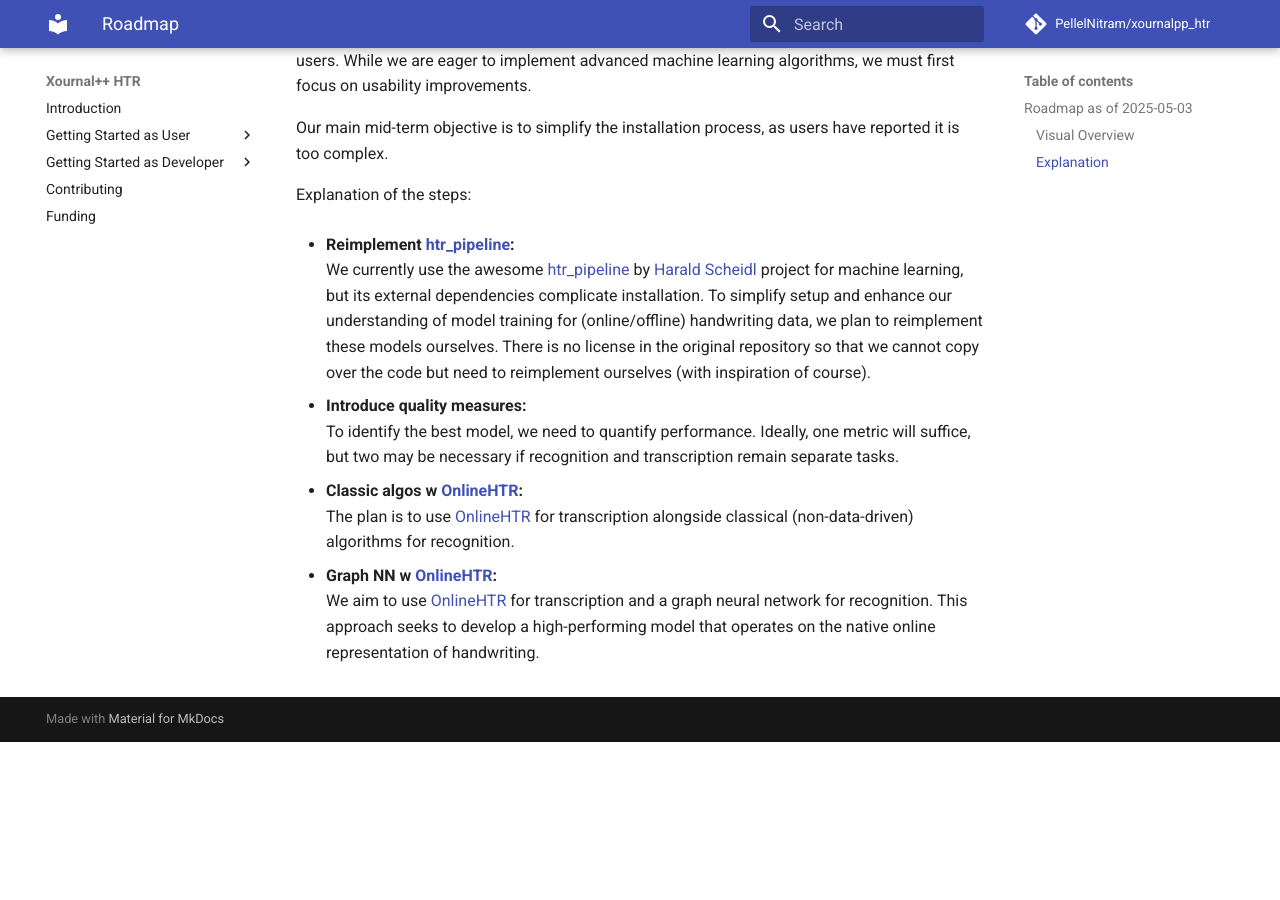
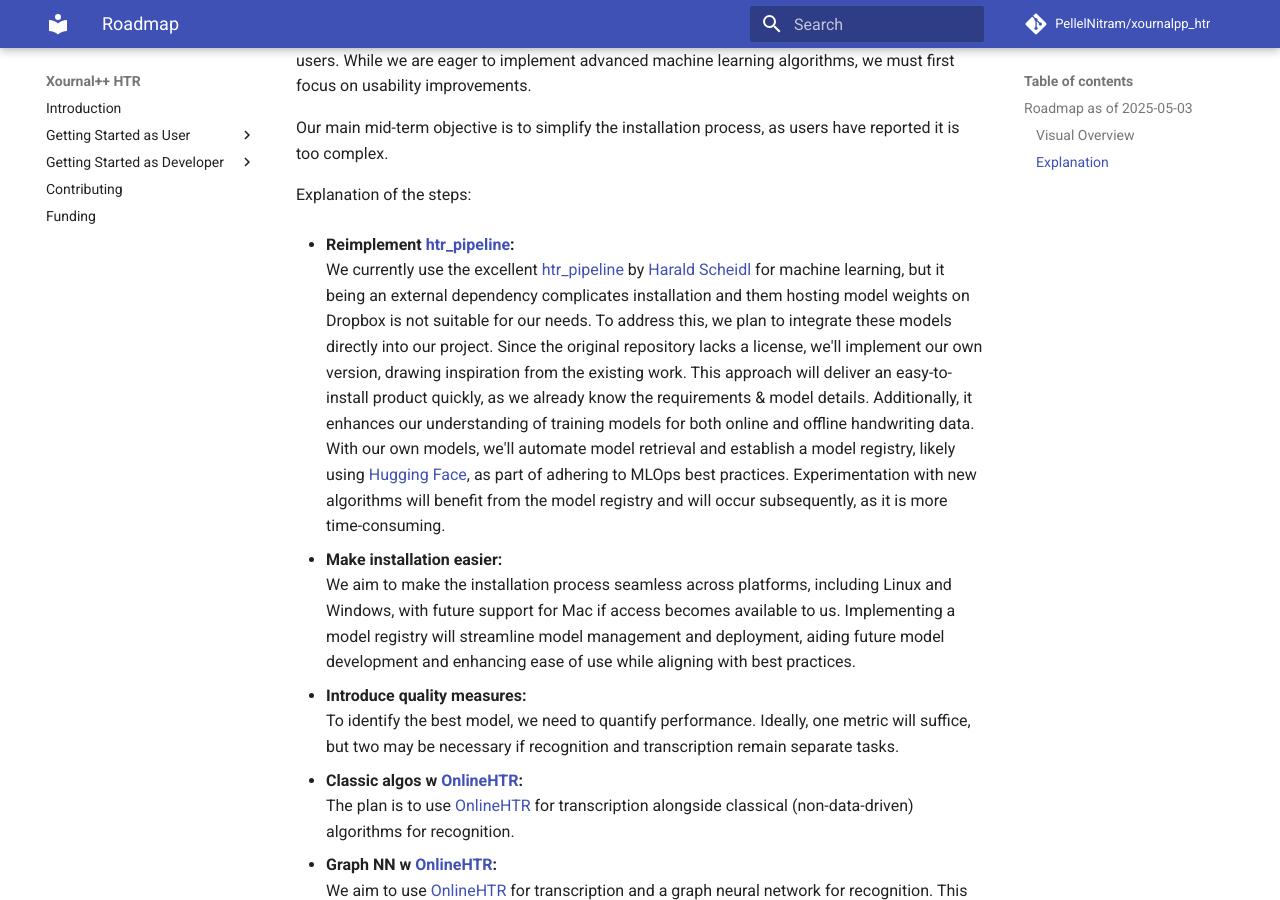
Before and after one commit to PellelNitram/xournalpp_htr, an MkDocs documentation site: the page built from docs/roadmap.md, in a window 1280 px wide and 900 px high, scrolled down 764 px. Built offline with MkDocs 1.6.1 and Material for MkDocs 9.7.7, drawn with Linux system fonts in a browser that asks for light colours; comment, search, counter and statistics services are not loaded; before the commit the page ends 1506 px from its top, so only the background shows below that.

Commit message:
Work on roadmap documentation page.

```diff
--- a/docs/roadmap.md
+++ b/docs/roadmap.md
@@ -62,7 +62,10 @@
 Explanation of the steps:
 
 - **Reimplement [htr_pipeline](https://github.com/githubharald/HTRPipeline):**
-  We currently use the awesome [htr_pipeline](https://github.com/githubharald/HTRPipeline) by [Harald Scheidl](https://github.com/githubharald) project for machine learning, but its external dependencies complicate installation. To simplify setup and enhance our understanding of model training for (online/offline) handwriting data, we plan to reimplement these models ourselves. There is no license in the original repository so that we cannot copy over the code but need to reimplement ourselves (with inspiration of course).
+  We currently use the excellent [htr_pipeline](https://github.com/githubharald/HTRPipeline) by [Harald Scheidl](https://github.com/githubharald) for machine learning, but it being an external dependency complicates installation and them hosting model weights on Dropbox is not suitable for our needs. To address this, we plan to integrate these models directly into our project. Since the original repository lacks a license, we'll implement our own version, drawing inspiration from the existing work. This approach will deliver an easy-to-install product quickly, as we already know the requirements & model details. Additionally, it enhances our understanding of training models for both online and offline handwriting data. With our own models, we'll automate model retrieval and establish a model registry, likely using [Hugging Face](https://huggingface.co/), as part of adhering to MLOps best practices. Experimentation with new algorithms will benefit from the model registry and will occur subsequently, as it is more time-consuming.
+
+- **Make installation easier:**
+  We aim to make the installation process seamless across platforms, including Linux and Windows, with future support for Mac if access becomes available to us. Implementing a model registry will streamline model management and deployment, aiding future model development and enhancing ease of use while aligning with best practices.
 
 - **Introduce quality measures:**
   To identify the best model, we need to quantify performance. Ideally, one metric will suffice, but two may be necessary if recognition and transcription remain separate tasks.
```
